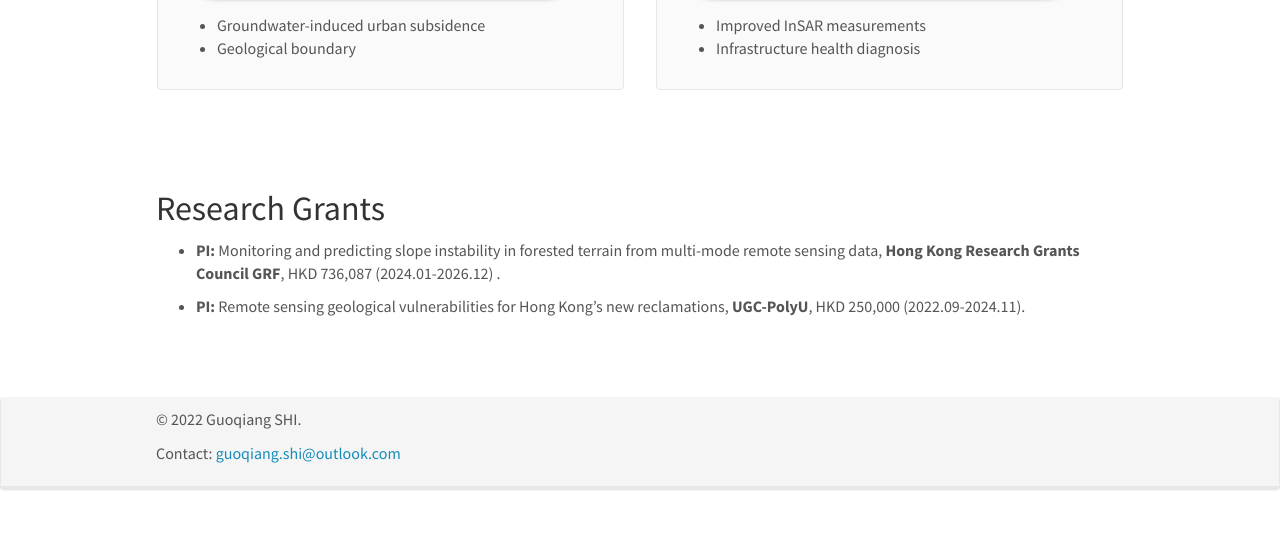
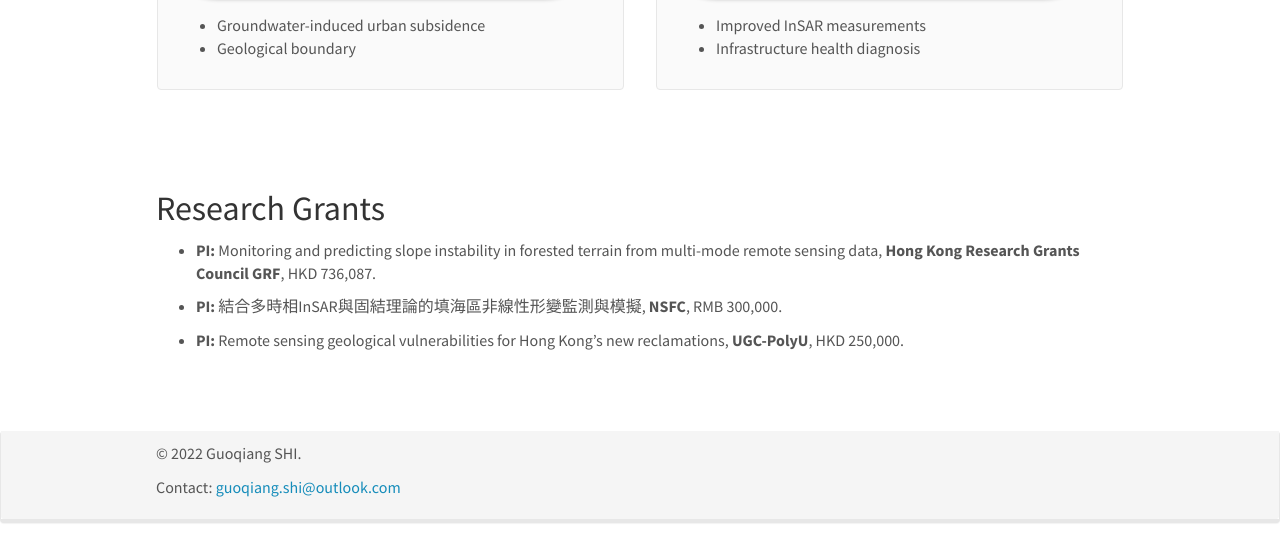
Before and after one commit to guoqiangshi/guoqiangshi.github.io, a Jekyll site: the page research.html, which Jekyll copies as it is, in a window 1280 px wide and 900 px high, scrolled down 546 px, cut to the strip 355-900 px from the top of the window. Built offline with Jekyll 4.4.1, drawn with Linux system fonts in a browser that asks for light colours; nearby versions of some CDN libraries; library files that are not in the unit come from our copies; before the commit the page ends 1413 px from its top, so only the background shows below that.

Commit message:
Update research.html

```diff
--- a/research.html
+++ b/research.html
@@ -281,11 +281,13 @@
 
     <ul>
       <li>
-        <p><strong>PI:</strong> Monitoring and predicting slope instability in forested terrain from multi-mode remote sensing data, <strong>Hong Kong Research Grants Council GRF</strong>, HKD 736,087 (2024.01-2026.12)
- .</p>
+        <p><strong>PI:</strong> Monitoring and predicting slope instability in forested terrain from multi-mode remote sensing data, <strong>Hong Kong Research Grants Council GRF</strong>, HKD 736,087.</p>
       </li>
       <li>
-        <p><strong>PI:</strong> Remote sensing geological vulnerabilities for Hong Kong’s new reclamations, <strong>UGC-PolyU</strong>, HKD 250,000 (2022.09-2024.11).</p>
+        <p><strong>PI:</strong> 結合多時相InSAR與固結理論的填海區非線性形變監測與模擬, <strong>NSFC</strong>, RMB 300,000.</p>
+      </li>
+      <li>
+        <p><strong>PI:</strong> Remote sensing geological vulnerabilities for Hong Kong’s new reclamations, <strong>UGC-PolyU</strong>, HKD 250,000.</p>
       </li>
 
 	    <p><br /></p>
```
